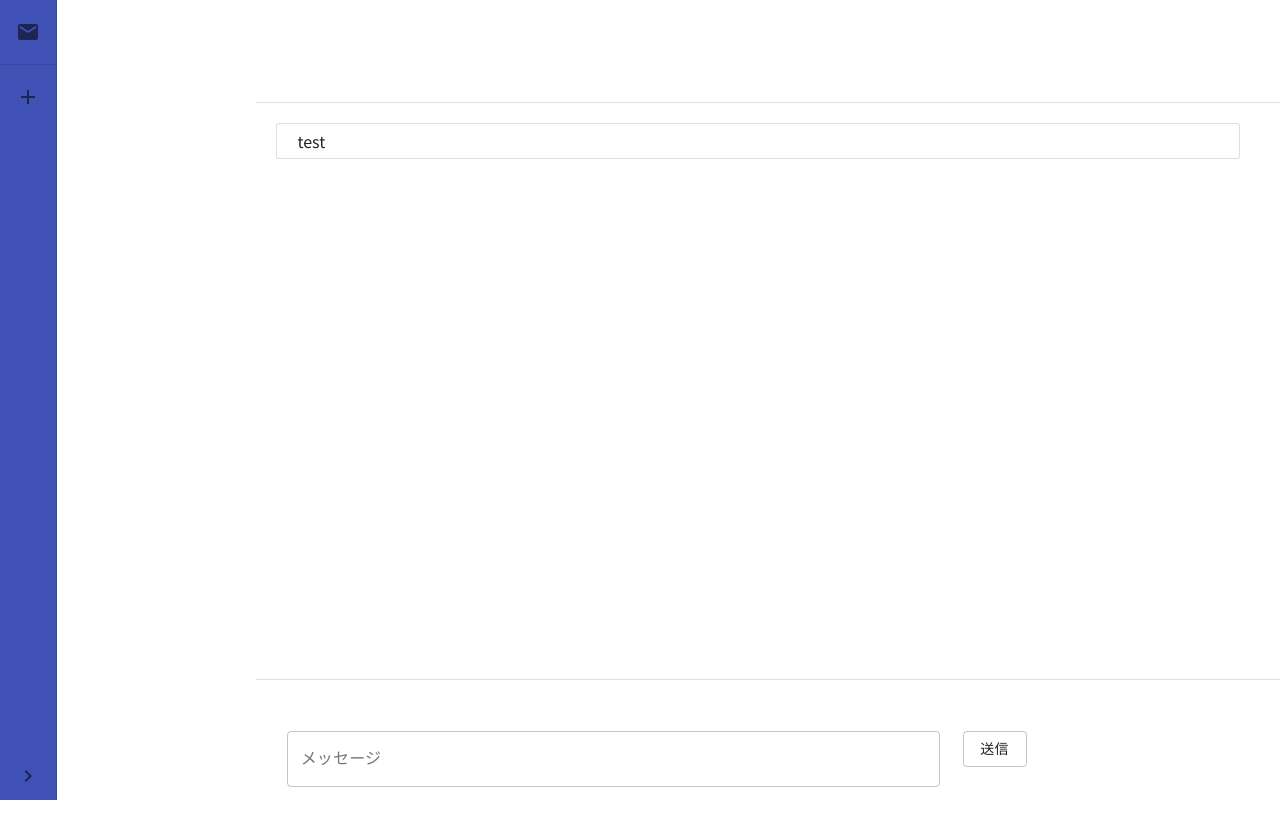
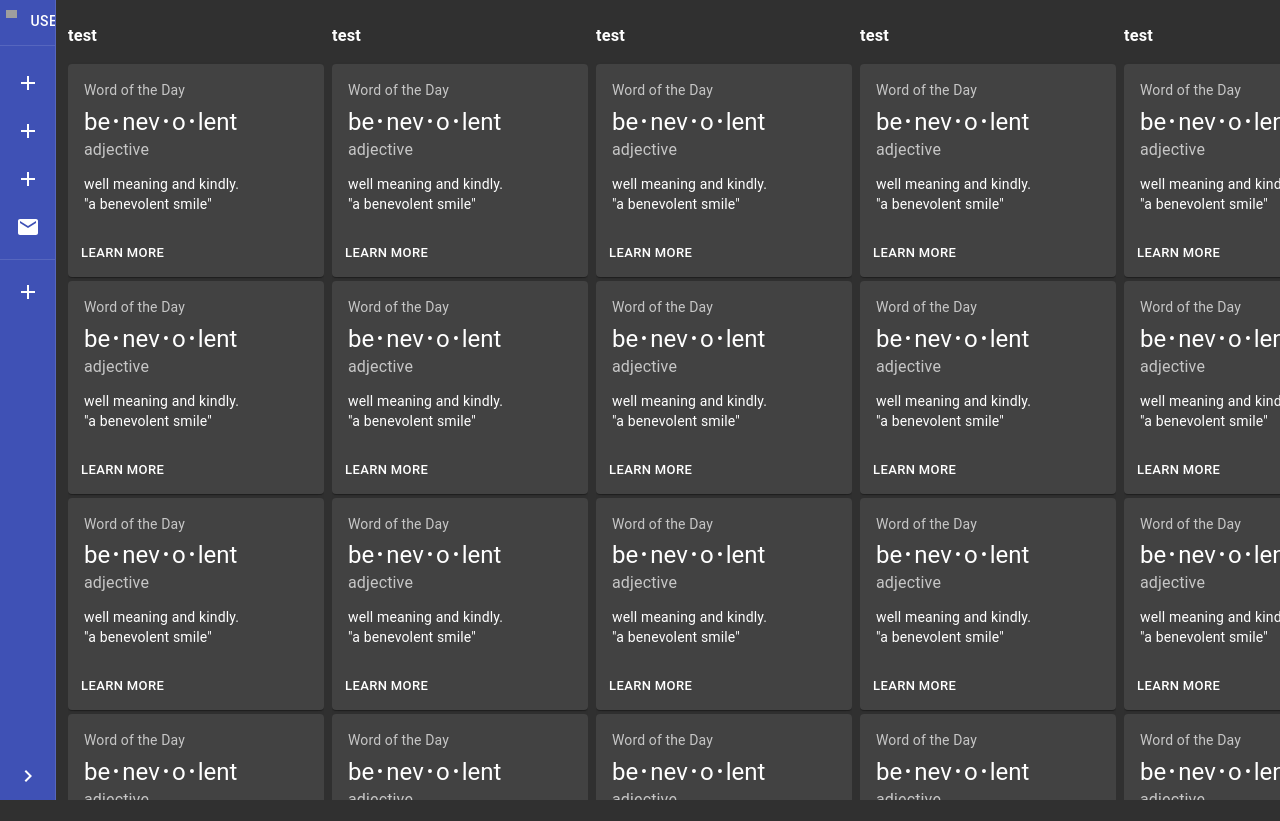
Before and after one commit to girakdev/Girack, a Next.js app: page / in a window 1280 px wide. After the commit the page ends 800 px from the top, so only its background shows below. Built offline with nearby package versions, Linux system fonts and the light colour scheme; grey boxes are pictures that could not be loaded.

Commit message:
change add home and sideber

```diff
--- a/components/Cbar.tsx
+++ b/components/Cbar.tsx
@@ -4,106 +4,6 @@ import { Grid, Button, Divider, NoSsr } from '@material-ui/core';
 import Link from 'next/link';
 import { useRouter } from 'next/router';
 
-//ボタン用のスタイル
-const BsButton = withStyles({
-    root: {
-        boxShadow: 'none',
-        textTransform: 'none',
-        fontSize: 15,
-        textAlign: "left",
-        paddingLeft: "5px",
-        paddingTop: '1px',
-        paddingBottom: '1px',
-        marginLeft: 0,
-        border: '1px solid rgba(0,0,0,0)',
-        borderRadius: "0 2ch 2ch 0",
-        lineHeight: 0.2,
-        width: "90%",
-        fontFamily: [
-            '-apple-system',
-            'BlinkMacSystemFont',
-            '"Segoe UI"',
-            'Roboto',
-            '"Helvetica Neue"',
-            'Arial',
-            'sans-serif',
-            '"Apple Color Emoji"',
-            '"Segoe UI Emoji"',
-            '"Segoe UI Symbol"',
-        ].join(','),
-        '&:hover': {
-            backgroundColor: '#4cd3c2',
-            boxShadow: '2',
-        },
-        '&:active': {
-            boxShadow: 'none',
-            backgroundColor: '#4cd3c2',
-            borderColor: '#0a97b0',
-        },
-        '&:focus': {
-            boxShadow: '0 0 0 0.2rem rgba(0,123,255,.5)',
-        },
-    },
-})(Button);
-
-const BsButtonActive = withStyles({
-    root: {
-        boxShadow: 'none',
-        textTransform: 'none',
-        fontSize: 15,
-        textAlign: "left",
-
-        backgroundColor: '#4cd3c2',
-        borderColor: '#0a97b0',
-
-        paddingLeft: "5px",
-        paddingTop: '2px',
-        paddingBottom: '2px',
-
-        marginLeft: 0,
-        border: '1px solid rgba(0,0,0,0)',
-        borderRadius: "0 2ch 2ch 0",
-        lineHeight: 0.2,
-        width: "90%",
-        fontFamily: [
-            '-apple-system',
-            'BlinkMacSystemFont',
-            '"Segoe UI"',
-            'Roboto',
-            '"Helvetica Neue"',
-            'Arial',
-            'sans-serif',
-            '"Apple Color Emoji"',
-            '"Segoe UI Emoji"',
-            '"Segoe UI Symbol"',
-        ].join(','),
-        '&:active': {
-            boxShadow: 'none',
-            backgroundColor: '#4cd3c2',
-            borderColor: '#0a97b0',
-        },
-        '&:focus': {
-            boxShadow: '0 0 0 0.2rem rgba(0,123,255,.5)',
-        },
-    },
-})(Button);
-
-
-//チャンネルリストを出力する
-const draw = (
-    <>
-        {/*この↓のチャンネルの部分はサーバーより受け取る*/}
-        {["general", "random", "devs", "MI"].map((text, index) => (
-            <Grid item style={{ width: "100%", margin: 0 }} key={text}>
-                <Link href="/[id]" as={"/" + text}>
-                    <BsButton>
-                        <p>{text}</p>
-                    </BsButton>
-                </Link>
-            </Grid>
-        ))}
-    </>
-)
 
 const SettingButton = withStyles((theme) => ({
     root: {
@@ -135,7 +35,6 @@ const chatWin = () => {
                         <div style={{ marginTop: 0, float: "right", width: "75%", textAlign: "center" }}>
                             <Button>user</Button>
                         </div>
-                        <SettingButton variant="outlined" disableElevation>SETTING</SettingButton>
                     </span>
                 </div>
                 <Divider />
@@ -145,7 +44,6 @@ const chatWin = () => {
                     alignItems="flex-start"
                     style={{ marginTop: "10%" }}
                 >
-                    {draw}{/*チャンネルリストを出力する場所 */}
                 </Grid>
             </NoSsr>
 
--- /dev/null
+++ b/components/Column.tsx
@@ -0,0 +1,32 @@
+import React from 'react';
+import { createStyles, List, makeStyles } from "@material-ui/core"
+import Item from './Item'
+
+const useStyles = makeStyles((theme) => createStyles({
+    root: {
+        marginLeft: theme.spacing(0.5),
+        marginRight: theme.spacing(0.5),
+        width: theme.spacing(32),
+        height: '100%',
+        flexDirection: 'column',
+        display: 'inline-block',
+        overflowY: 'auto',
+    },
+}));
+
+const Column = () => {
+    const classes = useStyles();
+
+    return (
+        <List className={classes.root}>
+            <h3>test</h3>
+            <Item />
+            <Item />
+            <Item />
+            <Item />
+            <Item />
+        </List>
+    );
+}
+
+export default Column;
--- /dev/null
+++ b/components/Home.tsx
@@ -0,0 +1,32 @@
+import React from 'react';
+import { createStyles, List, makeStyles } from "@material-ui/core"
+import Column from "../components/Column"
+
+const useStyles = makeStyles((theme) => createStyles({
+    root: {
+        height: '100vh',
+        padding: 0,
+        paddingLeft: theme.spacing(1),
+        overflowX: 'auto',
+        overflowY: 'hidden',
+        whiteSpace: 'nowrap',
+    },
+}));
+
+const ColumnList = () => {
+    const classes = useStyles();
+
+    return (
+        <List className={classes.root}>
+            <Column />
+            <Column />
+            <Column />
+            <Column />
+            <Column />
+            <Column />
+            <Column />
+        </List>
+    );
+}
+
+export default ColumnList;
--- /dev/null
+++ b/components/Item.tsx
@@ -0,0 +1,56 @@
+import React from 'react';
+import { createStyles, makeStyles } from "@material-ui/core"
+import Card from '@material-ui/core/Card';
+import CardActions from '@material-ui/core/CardActions';
+import CardContent from '@material-ui/core/CardContent';
+import Button from '@material-ui/core/Button';
+import Typography from '@material-ui/core/Typography';
+
+const useStyles = makeStyles((theme) => createStyles({
+    root: {
+        marginTop: theme.spacing(0.5),
+        marginBottom: theme.spacing(0.5),
+    },
+    bullet: {
+        display: 'inline-block',
+        margin: '0 2px',
+        transform: 'scale(0.8)',
+    },
+    title: {
+        fontSize: 14,
+    },
+    pos: {
+        marginBottom: 12,
+    },
+}));
+
+const Item = () => {
+    const classes = useStyles();
+    const bull = <span className={classes.bullet}>•</span>;
+
+    return (
+        <Card className={classes.root}>
+            <CardContent>
+                <Typography className={classes.title} color="textSecondary" gutterBottom>
+                    Word of the Day
+        </Typography>
+                <Typography variant="h5" component="h2">
+                    be{bull}nev{bull}o{bull}lent
+        </Typography>
+                <Typography className={classes.pos} color="textSecondary">
+                    adjective
+        </Typography>
+                <Typography variant="body2" component="p">
+                    well meaning and kindly.
+        <br />
+                    {'"a benevolent smile"'}
+                </Typography>
+            </CardContent>
+            <CardActions>
+                <Button size="small">Learn More</Button>
+            </CardActions>
+        </Card>
+    );
+}
+
+export default Item;
--- a/components/SideBar.tsx
+++ b/components/SideBar.tsx
@@ -11,6 +11,8 @@ import ListItemIcon from '@material-ui/core/ListItemIcon';
 import ListItemText from '@material-ui/core/ListItemText';
 import MailIcon from '@material-ui/icons/Mail';
 import AddIcon from '@material-ui/icons/Add';
+import ServerContent from './Cbar'
+import Link from 'next/link'
 
 const drawerWidth = 240;
 
@@ -70,6 +72,7 @@ const SideBar = (props: Props) => {
     setOpen(false);
   };
 
+
   return (
     <Drawer
       color='primary'
@@ -85,7 +88,23 @@ const SideBar = (props: Props) => {
         }),
       }}
     >
+      <ServerContent />
+
       <List>
+        <Link href="/" >
+          <ListItem button >
+            <ListItemIcon><AddIcon /></ListItemIcon>
+            <ListItemText primary="ホーム" />
+          </ListItem>
+        </Link>
+        {["すべての通知", "ブックマーク",].map((text, index) => (
+          <Link href="/[id]" as={"/" + text}>
+            <ListItem button >
+              <ListItemIcon><AddIcon /></ListItemIcon>
+              <ListItemText primary={text} />
+            </ListItem>
+          </Link>
+        ))}
         {props.items.map((item) => (
           <ListItem button key={item.text}>
             <ListItemIcon><MailIcon /></ListItemIcon>
@@ -113,7 +132,7 @@ const SideBar = (props: Props) => {
           <ListItemText primary='Collapse' />
         </ListItem>
       </List>
-    </Drawer>
+    </Drawer >
   );
 }
 
--- a/components/chatWindow.tsx
+++ b/components/chatWindow.tsx
@@ -30,13 +30,13 @@ const chatWL = {
     overflow: "auto",
 }
 
-const useStyles = createStyles({
+const useStyles = makeStyles((theme) => createStyles({
     cw: {
         width: "80%",
         height: "70%",
         position: "relative"
     },
-});
+}));
 
 const chatInputStyle = {
     width: "75%",
@@ -61,9 +61,8 @@ const chatWindow = (s) => {
     return (
         <>
             <div style={chatHead}>
-                <title style={{ margin: 0 }}>{ router.query.id }</title>
-                <h2>{ channelID }</h2>
-
+                <title style={{ margin: 0 }}>{router.query.id}</title>
+                <h2>{channelID}</h2>
             </div>
 
             <Divider />
--- /dev/null
+++ b/pages/_app.tsx
@@ -0,0 +1,34 @@
+import React from 'react';
+import App from 'next/app';
+import Head from 'next/head';
+import { ThemeProvider } from '@material-ui/styles';
+import CssBaseline from '@material-ui/core/CssBaseline';
+import theme from '../src/theme';
+
+class MyApp extends App {
+    componentDidMount() {
+        // Remove the server-side injected CSS.
+        const jssStyles = document.querySelector('#jss-server-side');
+        if (jssStyles) {
+            jssStyles.parentNode.removeChild(jssStyles);
+        }
+    }
+
+    render() {
+        const { Component, pageProps } = this.props;
+        return (
+            <>
+                <Head>
+
+                </Head>
+                <ThemeProvider theme={theme}>
+                    {/* CssBaseline kickstart an elegant, consistent, and simple baseline to build upon. */}
+                    <CssBaseline />
+                    <Component {...pageProps} />
+                </ThemeProvider>
+            </>
+        );
+    }
+}
+
+export default MyApp;
--- a/pages/index.tsx
+++ b/pages/index.tsx
@@ -1,27 +1,30 @@
 // pages/index.js
 
-import Cbar from '../components/Cbar';
 import Sidebar, { Item } from '../components/SideBar';
 import Chatw from "../components/chatWindow";
-import InsertS from "../styles/style";
-import useStyles from '../styles/useStyles';
+import Home from "../components/Home";
+import { createStyles, List, makeStyles } from "@material-ui/core"
+
+const useStyles = makeStyles((theme) => createStyles({
+    root: {
+        display: 'flex',
+    },
+}));
 
 
 const Blog = () => {
     //通信するためのSocket
     //const socket = io();
+    const classes = useStyles();
     console.log("<<< page loaded >>>");
-    const classes = useStyles();
     const item1: Item = { text: 'Hello' };
 
+
     return (
-        <>
-            <InsertS />
+        <div className={classes.root}>
             <Sidebar items={[item1]} />
-            <div className={classes.window}>
-                <Chatw />
-            </div>
-        </>
+            <Home />
+        </div>
     );
 
 }
--- a/pages/settings.tsx
+++ b/pages/settings.tsx
@@ -1,6 +1,6 @@
 //settings.js
 
-import Cbar from '../components/Cbar';
+
 import Chatw from "../components/chatWindow";
 import Layout from '../components/MyLayout';
 import io from 'socket.io-client';
--- /dev/null
+++ b/src/theme.tsx
@@ -0,0 +1,10 @@
+import { createMuiTheme } from '@material-ui/core/styles';
+
+// Create a theme instance.
+const theme = createMuiTheme({
+    palette: {
+        type: "dark",
+    },
+});
+
+export default theme;
```
Also changed, not shown: components/CbarALT.tsx (+4 -18 lines), pages/[id].tsx (+15 -8 lines).
